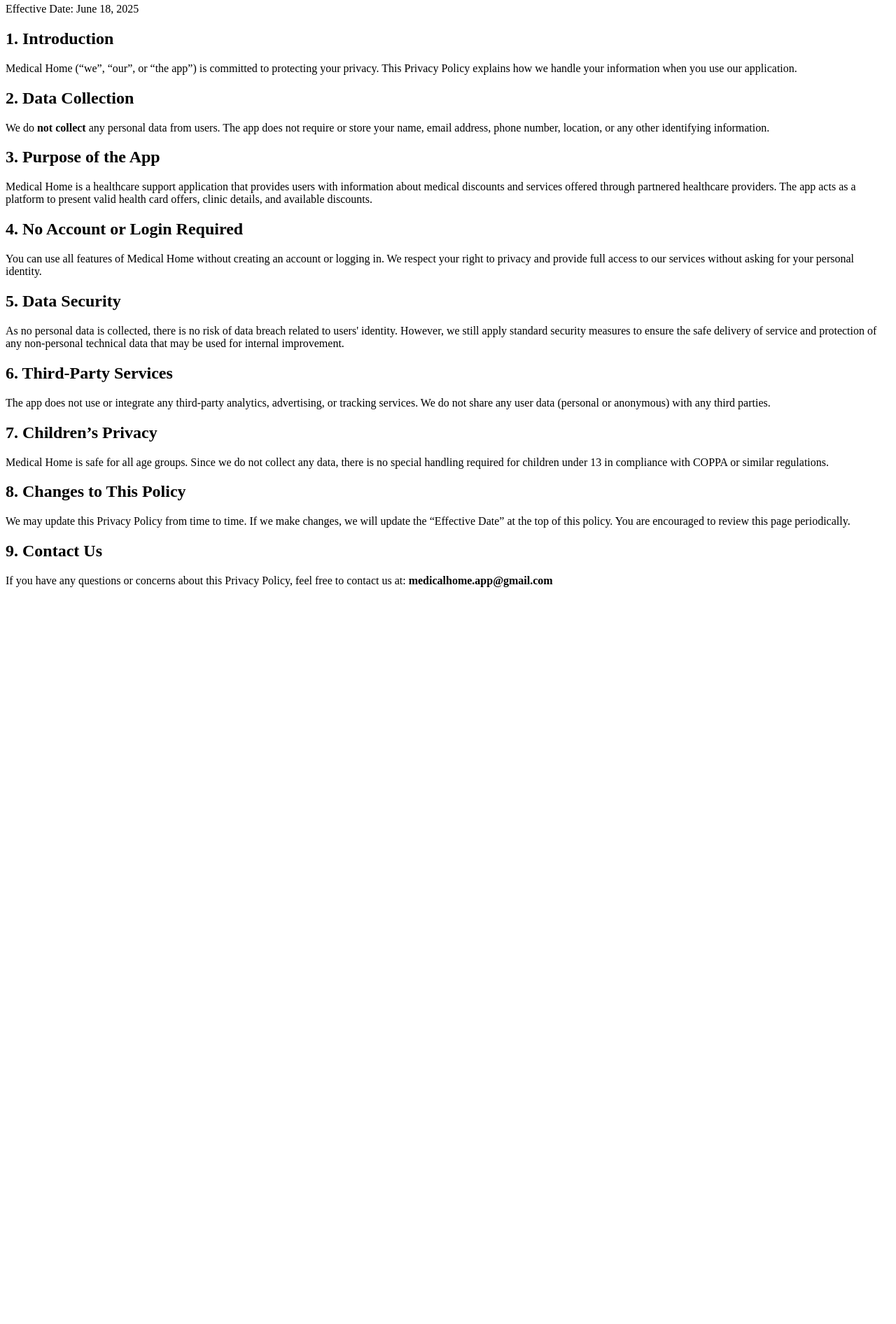
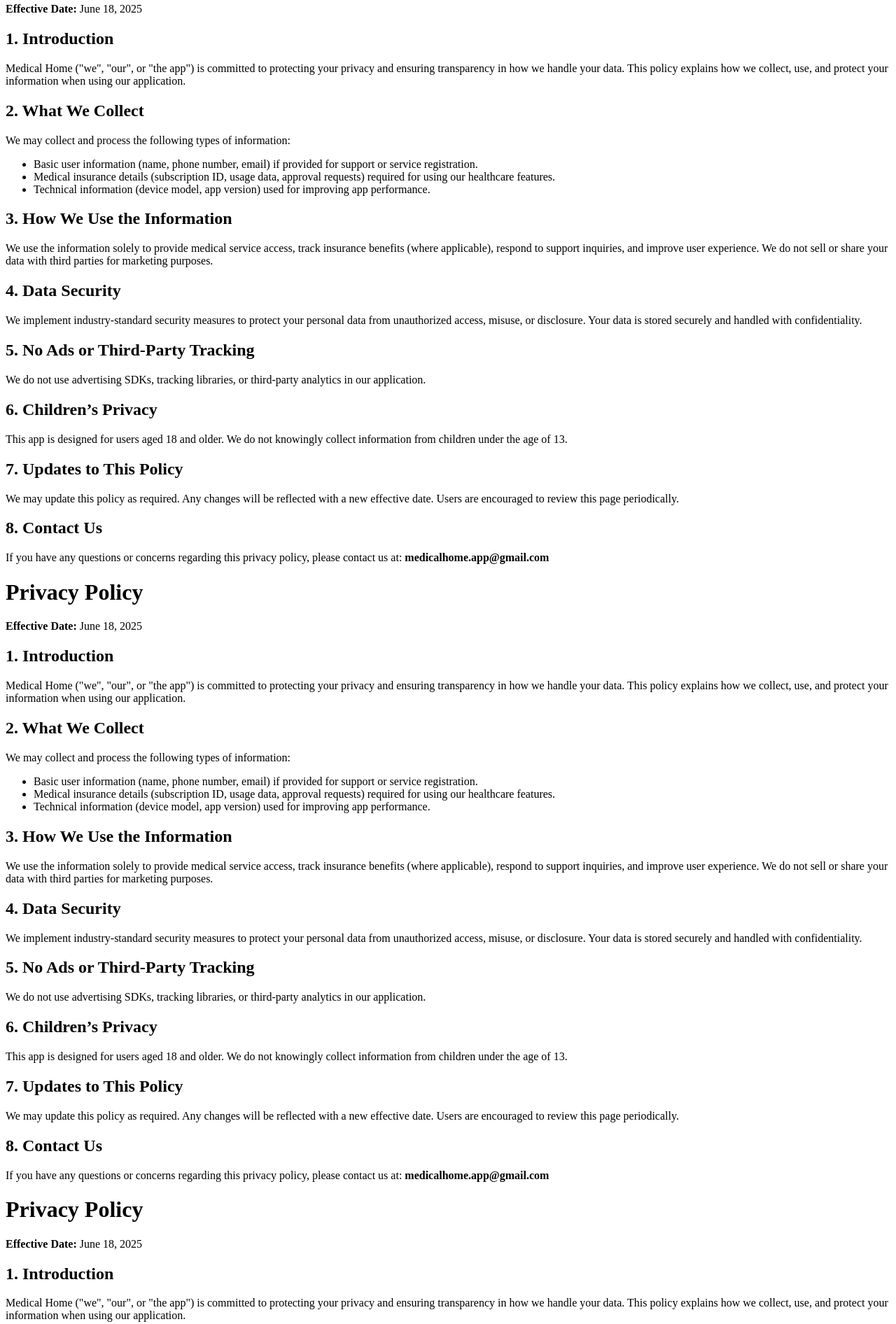
Before and after one commit to zyad630/medical-home-privacy, a plain HTML site: page index.html in a window 1280 px wide. Shown: the part 76-1968 px from the top of the page at 70% size. Before the commit the page ends 931 px from the top, so only its background shows below. Drawn offline with Linux system fonts and the light colour scheme.

Commit message:
Update index.html

```diff
--- a/index.html
+++ b/index.html
@@ -6,33 +6,113 @@
 </head>
 <body>
   <h1>Privacy Policy</h1>
-  <p>Effective Date: June 18, 2025</p>
+  <p><strong>Effective Date:</strong> June 18, 2025</p>
 
   <h2>1. Introduction</h2>
-  <p>Medical Home (“we”, “our”, or “the app”) is committed to protecting your privacy. This Privacy Policy explains how we handle your information when you use our application.</p>
+  <p>Medical Home ("we", "our", or "the app") is committed to protecting your privacy and ensuring transparency in how we handle your data. This policy explains how we collect, use, and protect your information when using our application.</p>
 
-  <h2>2. Data Collection</h2>
-  <p>We do <strong>not collect</strong> any personal data from users. The app does not require or store your name, email address, phone number, location, or any other identifying information.</p>
+  <h2>2. What We Collect</h2>
+  <p>We may collect and process the following types of information:</p>
+  <ul>
+    <li>Basic user information (name, phone number, email) if provided for support or service registration.</li>
+    <li>Medical insurance details (subscription ID, usage data, approval requests) required for using our healthcare features.</li>
+    <li>Technical information (device model, app version) used for improving app performance.</li>
+  </ul>
 
-  <h2>3. Purpose of the App</h2>
-  <p>Medical Home is a healthcare support application that provides users with information about medical discounts and services offered through partnered healthcare providers. The app acts as a platform to present valid health card offers, clinic details, and available discounts.</p>
+  <h2>3. How We Use the Information</h2>
+  <p>We use the information solely to provide medical service access, track insurance benefits (where applicable), respond to support inquiries, and improve user experience. We do not sell or share your data with third parties for marketing purposes.</p>
 
-  <h2>4. No Account or Login Required</h2>
-  <p>You can use all features of Medical Home without creating an account or logging in. We respect your right to privacy and provide full access to our services without asking for your personal identity.</p>
+  <h2>4. Data Security</h2>
+  <p>We implement industry-standard security measures to protect your personal data from unauthorized access, misuse, or disclosure. Your data is stored securely and handled with confidentiality.</p>
 
-  <h2>5. Data Security</h2>
-  <p>As no personal data is collected, there is no risk of data breach related to users' identity. However, we still apply standard security measures to ensure the safe delivery of service and protection of any non-personal technical data that may be used for internal improvement.</p>
+  <h2>5. No Ads or Third-Party Tracking</h2>
+  <p>We do not use advertising SDKs, tracking libraries, or third-party analytics in our application.</p>
 
-  <h2>6. Third-Party Services</h2>
-  <p>The app does not use or integrate any third-party analytics, advertising, or tracking services. We do not share any user data (personal or anonymous) with any third parties.</p>
+  <h2>6. Children’s Privacy</h2>
+  <p>This app is designed for users aged 18 and older. We do not knowingly collect information from children under the age of 13.</p>
 
-  <h2>7. Children’s Privacy</h2>
-  <p>Medical Home is safe for all age groups. Since we do not collect any data, there is no special handling required for children under 13 in compliance with COPPA or similar regulations.</p>
+  <h2>7. Updates to This Policy</h2>
+  <p>We may update this policy as required. Any changes will be reflected with a new effective date. Users are encouraged to review this page periodically.</p>
 
-  <h2>8. Changes to This Policy</h2>
-  <p>We may update this Privacy Policy from time to time. If we make changes, we will update the “Effective Date” at the top of this policy. You are encouraged to review this page periodically.</p>
+  <h2>8. Contact Us</h2>
+  <p>If you have any questions or concerns regarding this privacy policy, please contact us at: <strong>medicalhome.app@gmail.com</strong></p>
+</body>
+</html><!DOCTYPE html>
+<html lang="en">
+<head>
+  <meta charset="UTF-8">
+  <title>Privacy Policy – Medical Home</title>
+</head>
+<body>
+  <h1>Privacy Policy</h1>
+  <p><strong>Effective Date:</strong> June 18, 2025</p>
 
-  <h2>9. Contact Us</h2>
-  <p>If you have any questions or concerns about this Privacy Policy, feel free to contact us at: <strong>medicalhome.app@gmail.com</strong></p>
+  <h2>1. Introduction</h2>
+  <p>Medical Home ("we", "our", or "the app") is committed to protecting your privacy and ensuring transparency in how we handle your data. This policy explains how we collect, use, and protect your information when using our application.</p>
+
+  <h2>2. What We Collect</h2>
+  <p>We may collect and process the following types of information:</p>
+  <ul>
+    <li>Basic user information (name, phone number, email) if provided for support or service registration.</li>
+    <li>Medical insurance details (subscription ID, usage data, approval requests) required for using our healthcare features.</li>
+    <li>Technical information (device model, app version) used for improving app performance.</li>
+  </ul>
+
+  <h2>3. How We Use the Information</h2>
+  <p>We use the information solely to provide medical service access, track insurance benefits (where applicable), respond to support inquiries, and improve user experience. We do not sell or share your data with third parties for marketing purposes.</p>
+
+  <h2>4. Data Security</h2>
+  <p>We implement industry-standard security measures to protect your personal data from unauthorized access, misuse, or disclosure. Your data is stored securely and handled with confidentiality.</p>
+
+  <h2>5. No Ads or Third-Party Tracking</h2>
+  <p>We do not use advertising SDKs, tracking libraries, or third-party analytics in our application.</p>
+
+  <h2>6. Children’s Privacy</h2>
+  <p>This app is designed for users aged 18 and older. We do not knowingly collect information from children under the age of 13.</p>
+
+  <h2>7. Updates to This Policy</h2>
+  <p>We may update this policy as required. Any changes will be reflected with a new effective date. Users are encouraged to review this page periodically.</p>
+
+  <h2>8. Contact Us</h2>
+  <p>If you have any questions or concerns regarding this privacy policy, please contact us at: <strong>medicalhome.app@gmail.com</strong></p>
+</body>
+</html><!DOCTYPE html>
+<html lang="en">
+<head>
+  <meta charset="UTF-8">
+  <title>Privacy Policy – Medical Home</title>
+</head>
+<body>
+  <h1>Privacy Policy</h1>
+  <p><strong>Effective Date:</strong> June 18, 2025</p>
+
+  <h2>1. Introduction</h2>
+  <p>Medical Home ("we", "our", or "the app") is committed to protecting your privacy and ensuring transparency in how we handle your data. This policy explains how we collect, use, and protect your information when using our application.</p>
+
+  <h2>2. What We Collect</h2>
+  <p>We may collect and process the following types of information:</p>
+  <ul>
+    <li>Basic user information (name, phone number, email) if provided for support or service registration.</li>
+    <li>Medical insurance details (subscription ID, usage data, approval requests) required for using our healthcare features.</li>
+    <li>Technical information (device model, app version) used for improving app performance.</li>
+  </ul>
+
+  <h2>3. How We Use the Information</h2>
+  <p>We use the information solely to provide medical service access, track insurance benefits (where applicable), respond to support inquiries, and improve user experience. We do not sell or share your data with third parties for marketing purposes.</p>
+
+  <h2>4. Data Security</h2>
+  <p>We implement industry-standard security measures to protect your personal data from unauthorized access, misuse, or disclosure. Your data is stored securely and handled with confidentiality.</p>
+
+  <h2>5. No Ads or Third-Party Tracking</h2>
+  <p>We do not use advertising SDKs, tracking libraries, or third-party analytics in our application.</p>
+
+  <h2>6. Children’s Privacy</h2>
+  <p>This app is designed for users aged 18 and older. We do not knowingly collect information from children under the age of 13.</p>
+
+  <h2>7. Updates to This Policy</h2>
+  <p>We may update this policy as required. Any changes will be reflected with a new effective date. Users are encouraged to review this page periodically.</p>
+
+  <h2>8. Contact Us</h2>
+  <p>If you have any questions or concerns regarding this privacy policy, please contact us at: <strong>zyad262006@gmail.com</strong></p>
 </body>
 </html>
```
